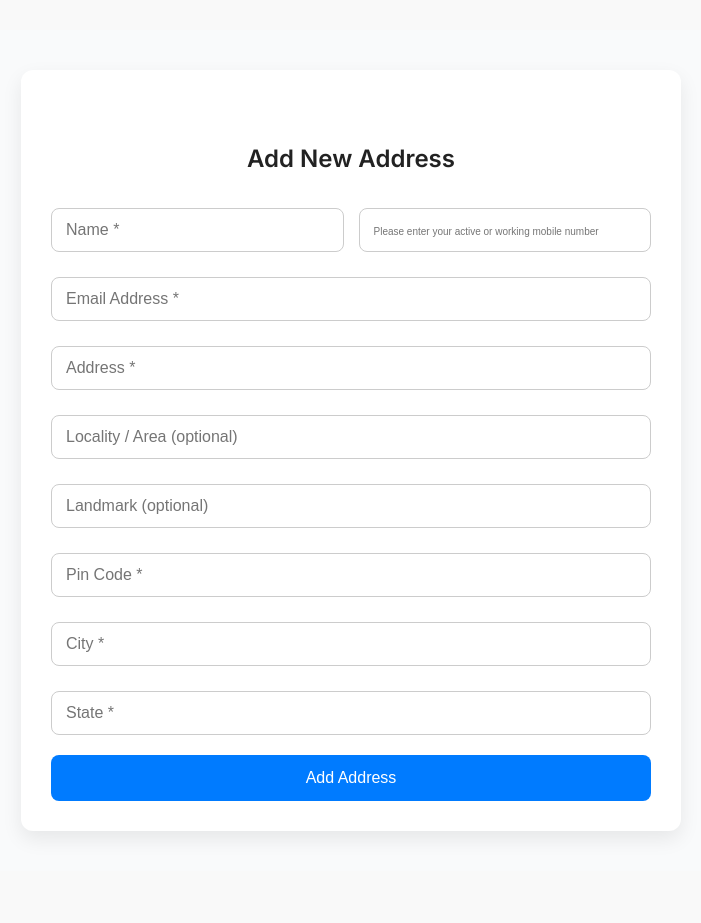
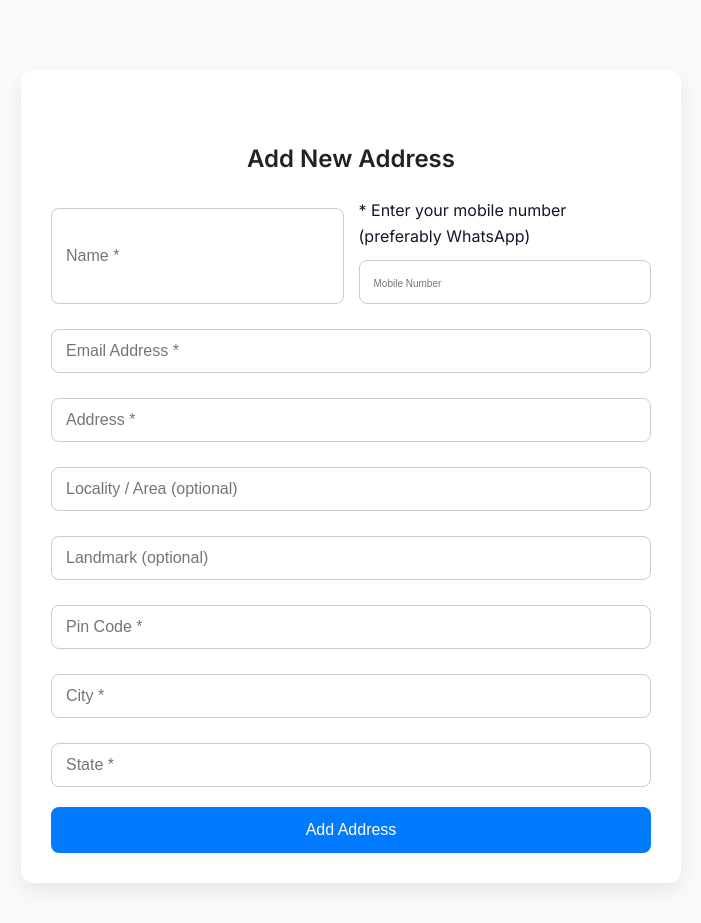
Before and after one commit to Sanjay-adepu/algobazarr, a React (Vite) app: page /address in a window 1280 px wide. Shown: the whole page, without its empty margins (289-990 px from the left). Before the commit the page ends 871 px from the top, so only its background shows below. Built offline with nearby package versions, Linux system fonts and the light colour scheme.

Commit message:
Update AdressForm.jsx

```diff
--- a/src/Login/AdressForm.jsx
+++ b/src/Login/AdressForm.jsx
@@ -74,7 +74,11 @@ localStorage.setItem('addressCompleted', 'true');
       <h2 className="form-title">Add New Address</h2>
       <div className="form-grid">
         <input name="name" placeholder="Name *" required onChange={handleChange} value={formData.name} />
-        <input name="mobile" placeholder="Please enter your active or working mobile number" required onChange={handleChange} value={formData.mobile} />
+        <div className="form-group-full">
+  <label className="note-red">* Enter your mobile number (preferably WhatsApp)</label>
+  <input name="mobile" placeholder="Mobile Number" required onChange={handleChange} value={formData.mobile} />
+</div>
+
         <input name="email" placeholder="Email Address *" value={formData.email} onChange={handleChange} />
         <input name="address" placeholder="Address *" required onChange={handleChange} value={formData.address} />
         <input name="locality" placeholder="Locality / Area (optional)" onChange={handleChange} value={formData.locality} />
```
